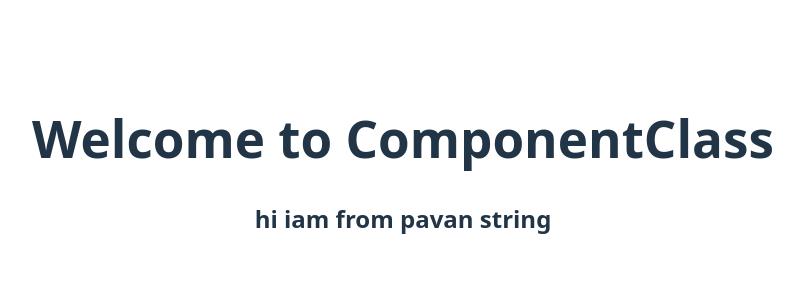
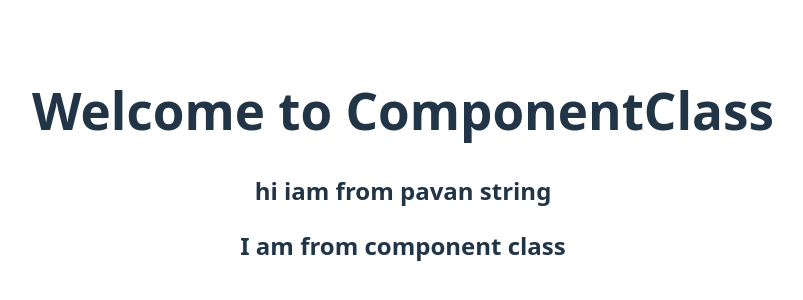
Before and after one commit to pavankumar2974/React-Js, a React (Vite) app in the folder app16/: page / in a window 1280 px wide. Shown: the part 234-534 px from the top of the page, without its empty margins (237-1040 px from the left). Built offline with nearby package versions, Linux system fonts and the light colour scheme.

Commit message:
React-js

```diff
--- a/app16/src/Components/ComponentClass.jsx
+++ b/app16/src/Components/ComponentClass.jsx
@@ -7,11 +7,10 @@ export default class ComponentClass extends Component {
     }
     render() {
         this.state = {
-            message: "I am from component class"
-        };
-        this.state = {
-            Pavan: "hi iam from pavan string"
+            message: "I am from component class",
+             Pavan: "hi iam from pavan string"
         }
+
         return (
             <div>
 
```
